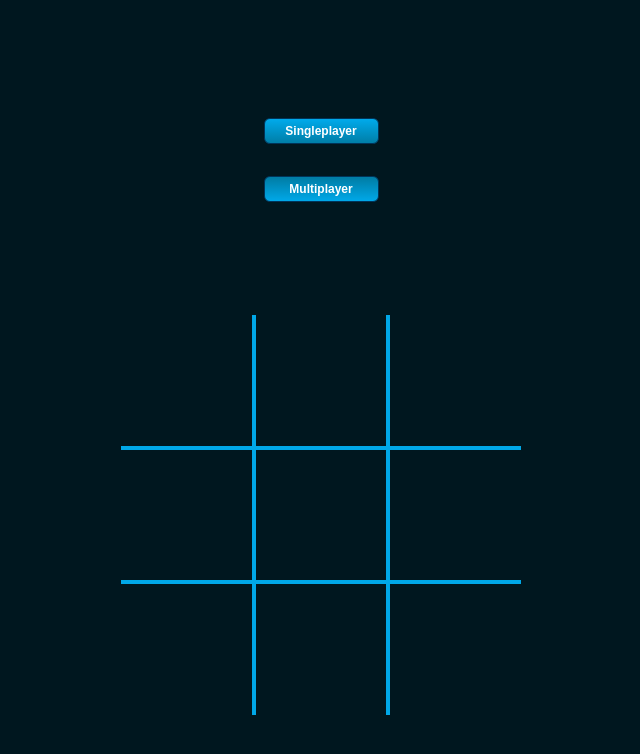
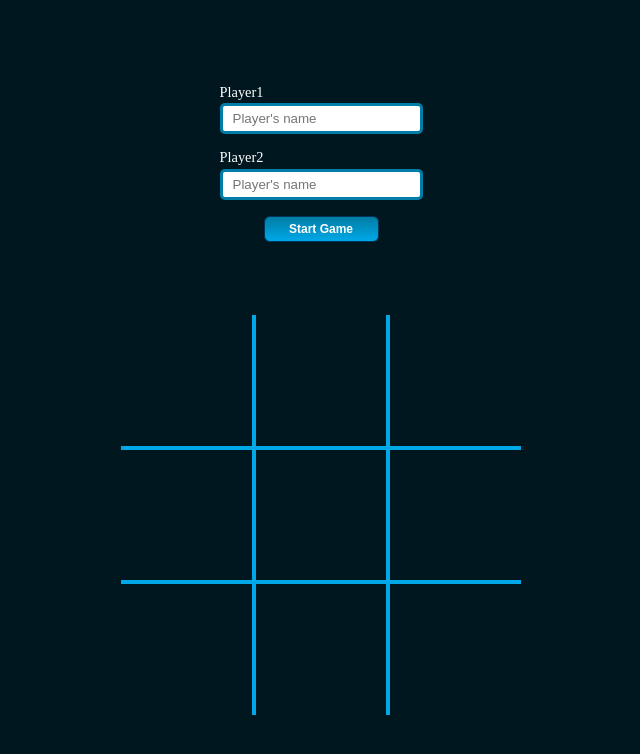
Before and after one commit to ARodrigues92/tic-tac-toe, a plain HTML site: page index.html in a window 1280 px wide. Both pictures are taken after a click on the button "Singleplayer". Shown: the whole page, without its empty margins (319-959 px from the left). Drawn offline with Linux system fonts and the light colour scheme.

Commit message:
Add player naming feature

```diff
--- a/index.html
+++ b/index.html
@@ -12,6 +12,21 @@
       <div id="n-player-selection" class="controls">
         <button class="buttons" type="button" value="sp">Singleplayer</button>
         <button class="buttons" type="button" value="mp">Multiplayer</button>
+      </div>
+      <div id="names-input" class="controls display-none">
+        <form>
+          <div id="player1-container" class="name-input-container">
+            <label for="player1">Player1</label>
+            <input type="text" id="player1" class="name-input" name="player1" placeholder="Player's name">
+          </div>
+          <div id="player2-container" class="name-input-container">
+            <label for="player2">Player2</label>
+            <input type="text" id="player2" class="name-input" name="player2" placeholder="Player's name">
+          </div>
+          <div id="submit-container">
+            <button class="buttons" type="submit" value="start">Start Game</button>
+          </div>
+        </form>
       </div>
       <div id="grid-container">
         <div class="cell cell-top cell-left" data-square="0"></div>
--- a/main.js
+++ b/main.js
@@ -126,6 +126,8 @@ const game = (() => {
 const ui = (() => {
   const cells = document.querySelectorAll('.cell');
   const buttons = document.querySelectorAll('.buttons');
+  const nPlayersContainer = document.getElementById('n-player-selection');
+  const namesFormContainer = document.getElementById('names-input');
 
   let nPlayers = 0;
 
@@ -155,7 +157,6 @@ const ui = (() => {
 
   const p1Play = (cell) => {
     play (cell);
-    console.log(nPlayers);
     if (!isOver () && nPlayers === 1){
       game.changeTurn();
       aiPlay();
@@ -182,6 +183,23 @@ const ui = (() => {
     game.setMark (currentPlayer, cellNumber);
   }
 
+  const createPlayers = data => {
+    const players = [];
+    for (let element of data.elements){
+      if (element.id === 'player1'){
+        players[0] = (playerFactory(1, element.value || 'Player1', 'X'));
+      }else if (element.id === 'player2'){
+        players[1] = (playerFactory(2, element.value || 'Raskolnikov AI', 'O'));
+      }
+    }
+    game.addPlayers(...players);
+  }
+
+  const start = function () {
+    const form = document.querySelector('form');
+    createPlayers(form);
+  }
+
   cells.forEach (cell => {
     const cellNumber = cell.getAttribute('data-square');
     cell.addEventListener('click', () => {
@@ -192,22 +210,19 @@ const ui = (() => {
   });
 
   buttons.forEach (button => {
-    button.addEventListener('click', () => {
+    button.addEventListener('click', (e) => {
       if (button.value === 'sp'){
         nPlayers = 1;
-        console.log(nPlayers);
+        nPlayersContainer.classList.add('display-none');
+        namesFormContainer.classList.remove('display-none');
       }else if (button.value === 'mp'){
         nPlayers = 2;
-        console.log(nPlayers);
+        nPlayersContainer.classList.add('display-none');
+        namesFormContainer.classList.remove('display-none');
+      }else if (button.value === 'start'){
+        e.preventDefault();
+        start();
       }
     });
   });
 })();
-
-
-
-// temp testing data
-player1 = playerFactory (1, 'Andre', 'X');
-player2 = playerFactory (2, 'Raskol', 'O');
-
-game.addPlayers(player1, player2);
--- a/styles/main.css
+++ b/styles/main.css
@@ -54,6 +54,34 @@ body {
   top: 2px;
 }
 
+.name-input-container {
+  color: white;
+  display: flex;
+  flex-direction: column;
+  margin-bottom: 2vh;
+}
+
+.name-input-container label {
+  margin-bottom: 4px;
+  font-size: 1.2em;
+}
+
+.name-input {
+  padding: 5px 10px;
+  border-radius: 5px;
+  border: 3px solid var(--blue);
+}
+
+#submit-container {
+  display: flex;
+  justify-content: center;
+}
+
+.controls p {
+  color:white;
+  font-size: 2em;
+}
+
 #grid-container {
   width: 90vw;
   height: 90vw;
@@ -92,3 +120,7 @@ body {
 .cell-right {
   border-right: 0;
 }
+
+.display-none {
+  display: none;
+}
```
